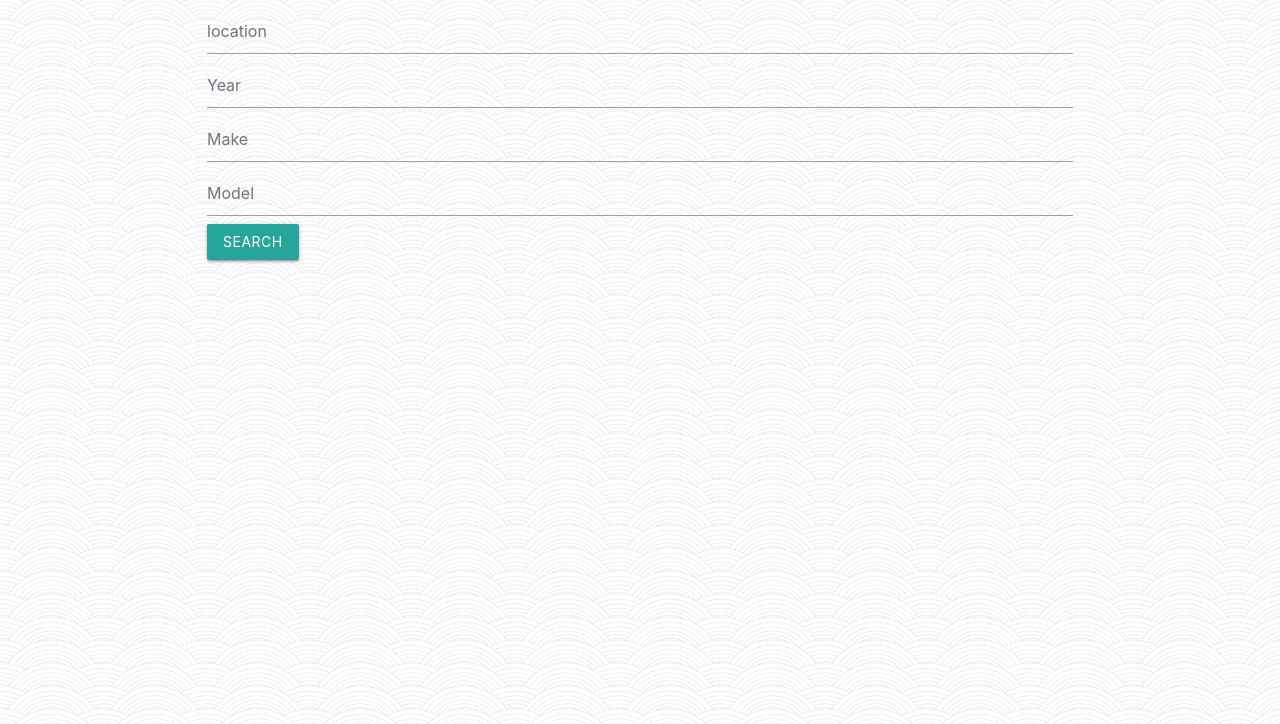
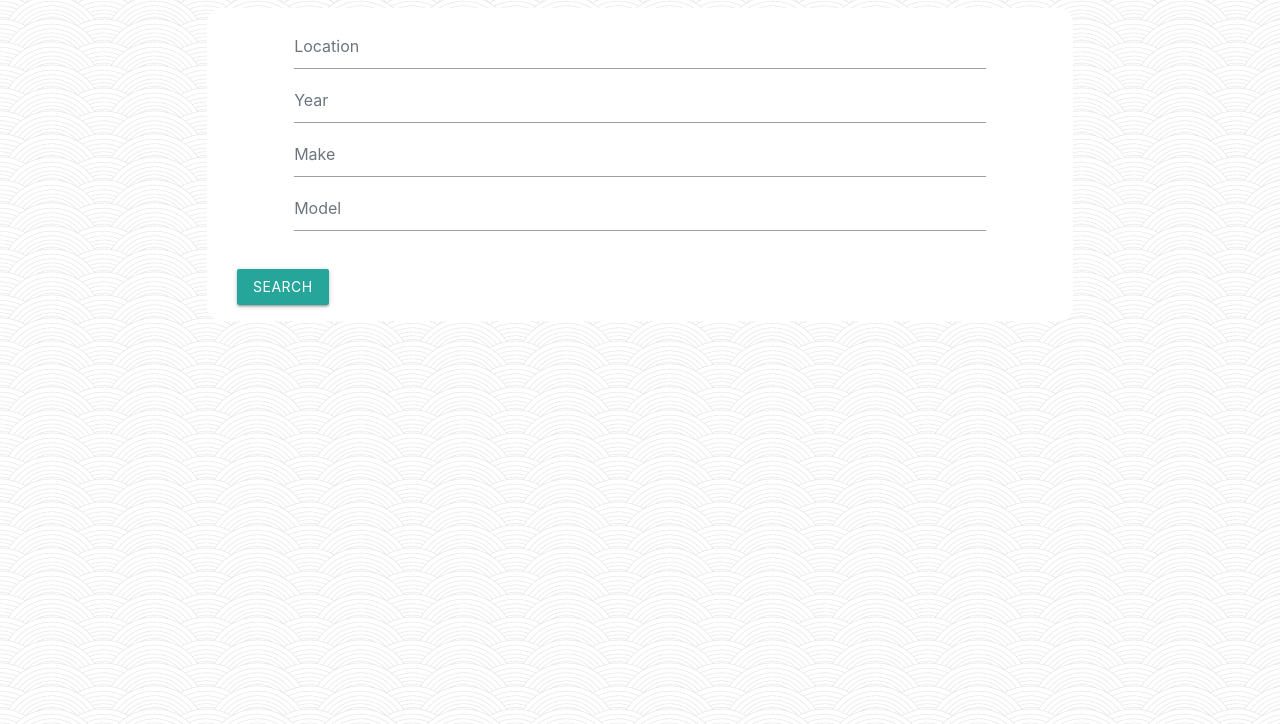
Before and after one commit to WillHof/HARCAMP1, a plain HTML site: page index.html in a window 1280 px wide. Shown: the part 76-800 px from the top of the page. Drawn offline with nearby package versions, Linux system fonts and the light colour scheme; no server answers; some icons are missing.

Commit message:
styled the box

```diff
--- a/assets/style/styles.css
+++ b/assets/style/styles.css
@@ -120,3 +120,19 @@ body{
   position: relative;
   transform: translateY(40%);
 }
+#searchRowTop{
+  background-color:white;
+  border-top-left-radius:15px;
+  border-top-right-radius:15px;
+  margin-bottom:0px;
+  padding-top:15px;
+  padding-bottom:15px;
+}
+#searchRowBottom{
+  background-color:white;
+  border-bottom-left-radius:15px;
+  border-bottom-right-radius:15px;
+  margin-bottom:0px;
+  padding-top:15px;
+  padding-bottom:15px;
+}
--- a/index.html
+++ b/index.html
@@ -107,13 +107,27 @@
 
 <body>
     <div class="container">
-        <form>
-            <input class="form-control" type="text" id="location" placeholder="location">
-            <input class="form-control" type="text" id="year" placeholder="Year">
-            <input class="form-control" type="text" id="make" placeholder="Make">
-            <input class="form-control" type="text" id="model" placeholder="Model">
-        </form>
-        <div class="btn btn-success" id="carSearch">Search</div>
+        <div class="row" id="searchRowTop">
+            <div class="col-md-1"></div>
+            <div class="col-md-10">
+                <form id="searchForm">
+                    <input class="form-control" type="text" id="location" placeholder="Location">
+                    <input class="form-control" type="text" id="year" placeholder="Year">
+                    <input class="form-control" type="text" id="make" placeholder="Make">
+                    <input class="form-control" type="text" id="model" placeholder="Model">
+                </form>
+            </div>
+            <div class="col-md-1"></div>
+        </div>
+        <div class="row" id="searchRowBottom">
+            <div class="col-md-1">
+                <div class="col-md-10">
+                    <div class="btn btn-success" id="carSearch">Search</div>
+                </div>
+                <div class="col-md-1"></div>
+            </div>
+        </div>
+
         <div class="row">
             <div class="col-md-12" id="appendCars">
             </div>
```
